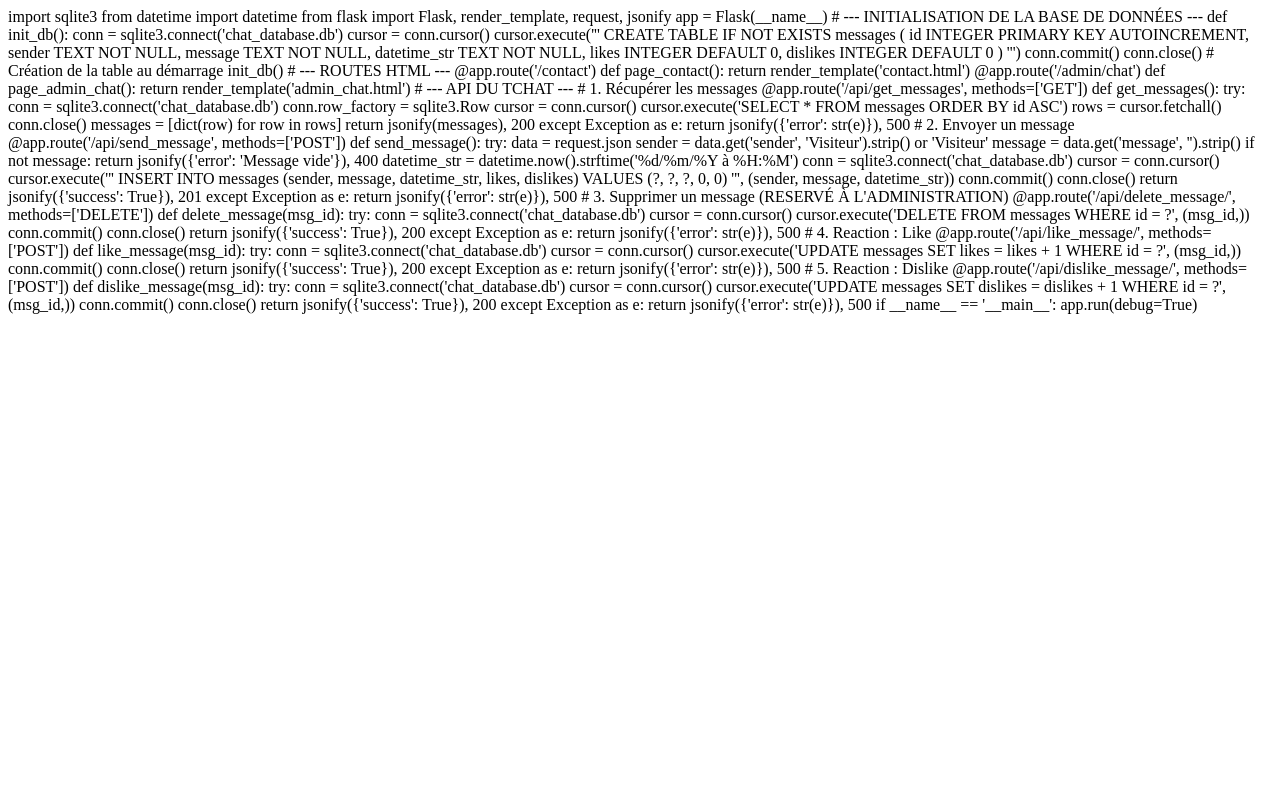
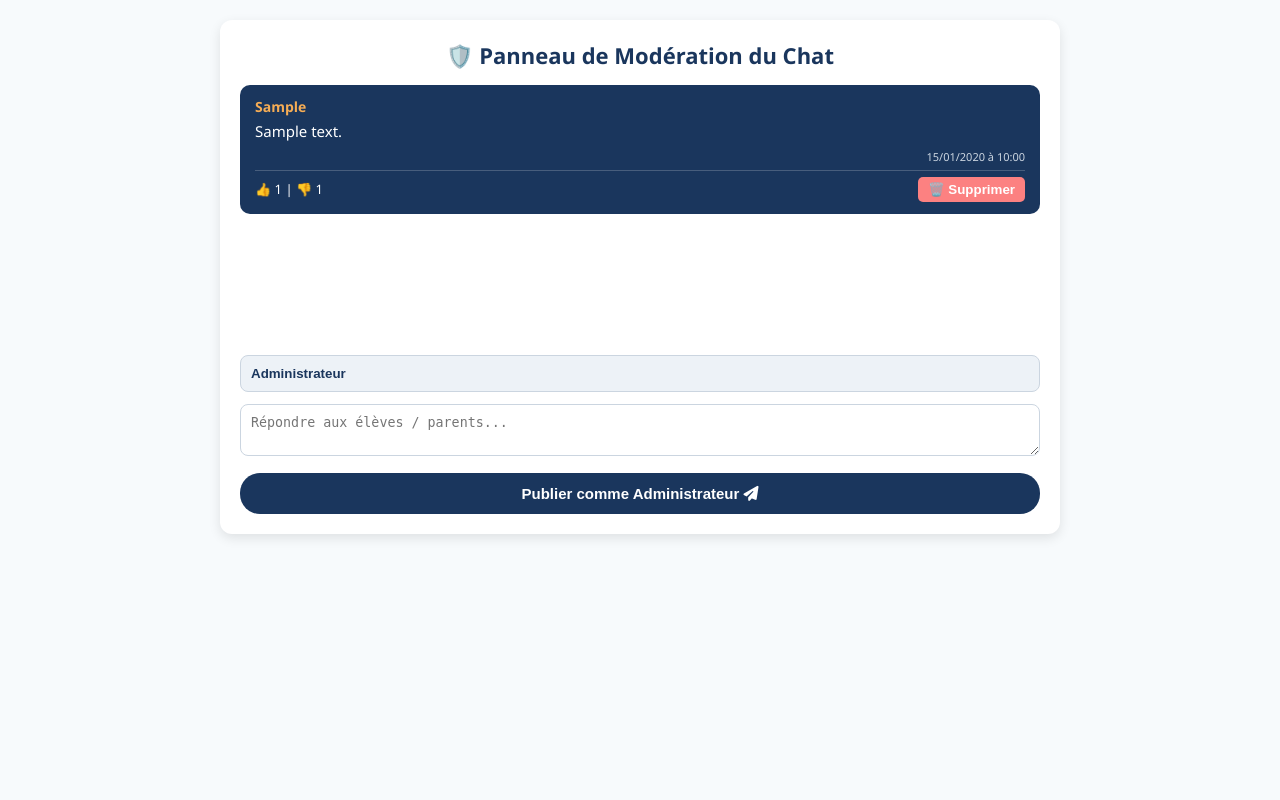
Before and after one commit to marcelomutshaila-hash/Institut-Saint-Charles-Lwanga, a Flask app: page /admin/chat in a window 1280 px wide. Run offline with Flask 3, Linux system fonts and the light colour scheme; tables that the repository leaves empty hold one stand-in row (values such as "Sample post").

Commit message:
Refactor admin chat interface and remove backend code
Removed database initialization and Flask routes from admin_chat.html. Added chat message input and send button for admin.

```diff
--- a/templates/admin_chat.html
+++ b/templates/admin_chat.html
@@ -1,121 +1,104 @@
-import sqlite3
-from datetime import datetime
-from flask import Flask, render_template, request, jsonify
+<!DOCTYPE html>
+<html lang="fr">
+<head>
+    <meta charset="UTF-8">
+    <meta name="viewport" content="width=device-width, initial-scale=1.0">
+    <title>Administration - Modération Chat</title>
+    <link rel="stylesheet" href="https://cdnjs.cloudflare.com/ajax/libs/font-awesome/6.5.1/css/all.min.css">
+    <style>
+        body { font-family: 'Segoe UI', Tahoma, Geneva, Verdana, sans-serif; margin: 0; background-color: #f7fafc; padding: 20px; }
+        .admin-card { max-width: 800px; margin: 0 auto; background: white; border-radius: 12px; padding: 20px; box-shadow: 0 4px 12px rgba(0,0,0,0.1); }
+        h1 { color: #1a365d; text-align: center; font-size: 22px; margin-top: 0; }
+        .chat-messages { min-height: 250px; max-height: 450px; overflow-y: auto; margin-bottom: 20px; }
+        .input-group { margin-bottom: 12px; }
+        .input-group input, .input-group textarea { width: 100%; padding: 10px; border: 1px solid #cbd5e0; border-radius: 8px; box-sizing: border-box; }
+        .send-btn { background-color: #1a365d; color: white; border: none; padding: 12px; border-radius: 20px; font-weight: bold; cursor: pointer; width: 100%; font-size: 15px; }
+    </style>
+</head>
+<body>
 
-app = Flask(__name__)
+<div class="admin-card">
+    <h1>🛡️ Panneau de Modération du Chat</h1>
 
-# --- INITIALISATION DE LA BASE DE DONNÉES ---
-def init_db():
-    conn = sqlite3.connect('chat_database.db')
-    cursor = conn.cursor()
-    cursor.execute('''
-        CREATE TABLE IF NOT EXISTS messages (
-            id INTEGER PRIMARY KEY AUTOINCREMENT,
-            sender TEXT NOT NULL,
-            message TEXT NOT NULL,
-            datetime_str TEXT NOT NULL,
-            likes INTEGER DEFAULT 0,
-            dislikes INTEGER DEFAULT 0
-        )
-    ''')
-    conn.commit()
-    conn.close()
+    <div class="chat-messages" id="zone-chat-messages"></div>
 
-# Création de la table au démarrage
-init_db()
+    <div class="input-group">
+        <input type="text" id="adminSender" value="Administrateur" readonly style="background-color: #edf2f7; font-weight: bold; color: #1a365d;">
+    </div>
+    <div class="input-group">
+        <textarea id="adminMessage" rows="2" placeholder="Répondre aux élèves / parents..."></textarea>
+    </div>
+    <button class="send-btn" onclick="envoyerMessageAdmin()">Publier comme Administrateur <i class="fas fa-paper-plane"></i></button>
+</div>
 
-# --- ROUTES HTML ---
-@app.route('/contact')
-def page_contact():
-    return render_template('contact.html')
+<script>
+    async function chargerMessagesAdmin() {
+        try {
+            const response = await fetch('/api/get_messages?t=' + new Date().getTime());
+            const messages = await response.json();
 
-@app.route('/admin/chat')
-def page_admin_chat():
-    return render_template('admin_chat.html')
+            const zone = document.getElementById('zone-chat-messages');
+            if (!zone) return;
+            zone.innerHTML = '';
 
+            messages.forEach(msg => {
+                const div = document.createElement('div');
+                const estAdmin = msg.sender && msg.sender.toLowerCase().includes('admin');
 
-# --- API DU TCHAT ---
+                div.style.backgroundColor = '#1a365d';
+                div.style.color = '#ffffff';
+                div.style.borderRadius = '10px';
+                div.style.padding = '12px 15px';
+                div.style.marginBottom = '12px';
 
-# 1. Récupérer les messages
-@app.route('/api/get_messages', methods=['GET'])
-def get_messages():
-    try:
-        conn = sqlite3.connect('chat_database.db')
-        conn.row_factory = sqlite3.Row
-        cursor = conn.cursor()
-        cursor.execute('SELECT * FROM messages ORDER BY id ASC')
-        rows = cursor.fetchall()
-        conn.close()
+                const badgeAdmin = estAdmin ? '<span style="background-color: #f6ad55; color: #1a365d; font-size: 10px; font-weight: bold; padding: 2px 6px; border-radius: 4px; margin-left: 8px;">ADMIN</span>' : '';
 
-        messages = [dict(row) for row in rows]
-        return jsonify(messages), 200
-    except Exception as e:
-        return jsonify({'error': str(e)}), 500
+                div.innerHTML = `
+                    <div style="font-weight: bold; font-size: 14px; color: #f6ad55; margin-bottom: 5px;">
+                        ${msg.sender || 'Visiteur'} ${badgeAdmin}
+                    </div>
+                    <div style="font-size: 15px; color: #ffffff; margin-bottom: 8px;">${msg.message}</div>
+                    <div style="text-align: right; font-size: 11px; color: #cbd5e0;">${msg.datetime_str || ''}</div>
+                    <hr style="border: 0; border-top: 1px solid rgba(255, 255, 255, 0.2); margin: 6px 0;">
 
-# 2. Envoyer un message
-@app.route('/api/send_message', methods=['POST'])
-def send_message():
-    try:
-        data = request.json
-        sender = data.get('sender', 'Visiteur').strip() or 'Visiteur'
-        message = data.get('message', '').strip()
+                    <div style="display: flex; justify-content: space-between; align-items: center; font-size: 13px;">
+                        <span>👍 ${msg.likes || 0} | 👎 ${msg.dislikes || 0}</span>
+                        <!-- BOUTON SUPPRIMER UNIQUEMENT SUR CETTE PAGE -->
+                        <button onclick="supprimerMessage(${msg.id})" style="background: #fc8181; color: white; border: none; padding: 5px 10px; border-radius: 5px; cursor: pointer; font-weight: bold;">
+                            🗑️ Supprimer
+                        </button>
+                    </div>
+                `;
+                zone.appendChild(div);
+            });
+        } catch (e) { console.error("Erreur de chargement Admin:", e); }
+    }
 
-        if not message:
-            return jsonify({'error': 'Message vide'}), 400
+    async function envoyerMessageAdmin() {
+        const messageInput = document.getElementById('adminMessage');
+        const message = messageInput.value.trim();
+        if (!message) return;
 
-        datetime_str = datetime.now().strftime('%d/%m/%Y à %H:%M')
+        await fetch('/api/send_message', {
+            method: 'POST',
+            headers: { 'Content-Type': 'application/json' },
+            body: JSON.stringify({ sender: 'Administrateur', message: message })
+        });
 
-        conn = sqlite3.connect('chat_database.db')
-        cursor = conn.cursor()
-        cursor.execute('''
-            INSERT INTO messages (sender, message, datetime_str, likes, dislikes)
-            VALUES (?, ?, ?, 0, 0)
-        ''', (sender, message, datetime_str))
-        conn.commit()
-        conn.close()
+        messageInput.value = '';
+        chargerMessagesAdmin();
+    }
 
-        return jsonify({'success': True}), 201
-    except Exception as e:
-        return jsonify({'error': str(e)}), 500
+    async function supprimerMessage(id) {
+        if (confirm("Voulez-vous supprimer ce message de la base de données ?")) {
+            await fetch(`/api/delete_message/${id}`, { method: 'DELETE' });
+            chargerMessagesAdmin();
+        }
+    }
 
-# 3. Supprimer un message (RESERVÉ À L'ADMINISTRATION)
-@app.route('/api/delete_message/<int:msg_id>', methods=['DELETE'])
-def delete_message(msg_id):
-    try:
-        conn = sqlite3.connect('chat_database.db')
-        cursor = conn.cursor()
-        cursor.execute('DELETE FROM messages WHERE id = ?', (msg_id,))
-        conn.commit()
-        conn.close()
-        return jsonify({'success': True}), 200
-    except Exception as e:
-        return jsonify({'error': str(e)}), 500
+    setInterval(chargerMessagesAdmin, 3000);
+    chargerMessagesAdmin();
+</script>
 
-# 4. Reaction : Like
-@app.route('/api/like_message/<int:msg_id>', methods=['POST'])
-def like_message(msg_id):
-    try:
-        conn = sqlite3.connect('chat_database.db')
-        cursor = conn.cursor()
-        cursor.execute('UPDATE messages SET likes = likes + 1 WHERE id = ?', (msg_id,))
-        conn.commit()
-        conn.close()
-        return jsonify({'success': True}), 200
-    except Exception as e:
-        return jsonify({'error': str(e)}), 500
-
-# 5. Reaction : Dislike
-@app.route('/api/dislike_message/<int:msg_id>', methods=['POST'])
-def dislike_message(msg_id):
-    try:
-        conn = sqlite3.connect('chat_database.db')
-        cursor = conn.cursor()
-        cursor.execute('UPDATE messages SET dislikes = dislikes + 1 WHERE id = ?', (msg_id,))
-        conn.commit()
-        conn.close()
-        return jsonify({'success': True}), 200
-    except Exception as e:
-        return jsonify({'error': str(e)}), 500
-
-if __name__ == '__main__':
-    app.run(debug=True)
+</body>
+</html>
```
